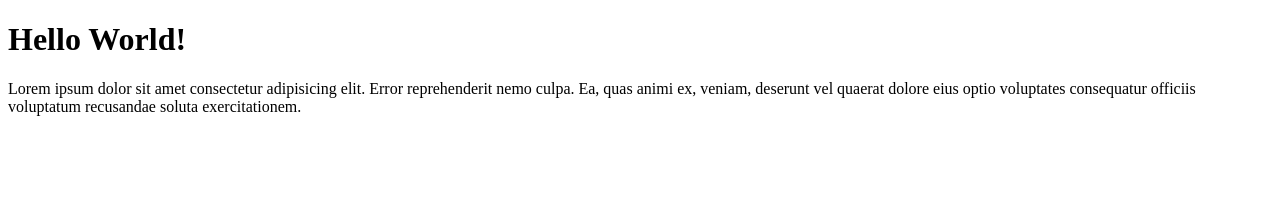
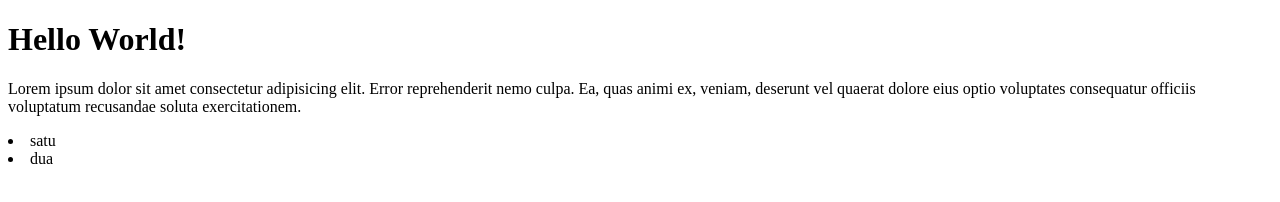
Before and after one commit to tatarnirartha/git-test2, a plain HTML site: page index.html in a window 1280 px wide. Drawn offline with Linux system fonts and the light colour scheme.

Commit message:
Menambahkan list

```diff
--- a/index.html
+++ b/index.html
@@ -10,5 +10,7 @@
     <p>
         Lorem ipsum dolor sit amet consectetur adipisicing elit. Error reprehenderit nemo culpa. Ea, quas animi ex, veniam, deserunt vel quaerat dolore eius optio voluptates consequatur officiis voluptatum recusandae soluta exercitationem.
     </p>
+    <li>satu</li>
+    <li>dua</li>
 </body>
 </html>
```
